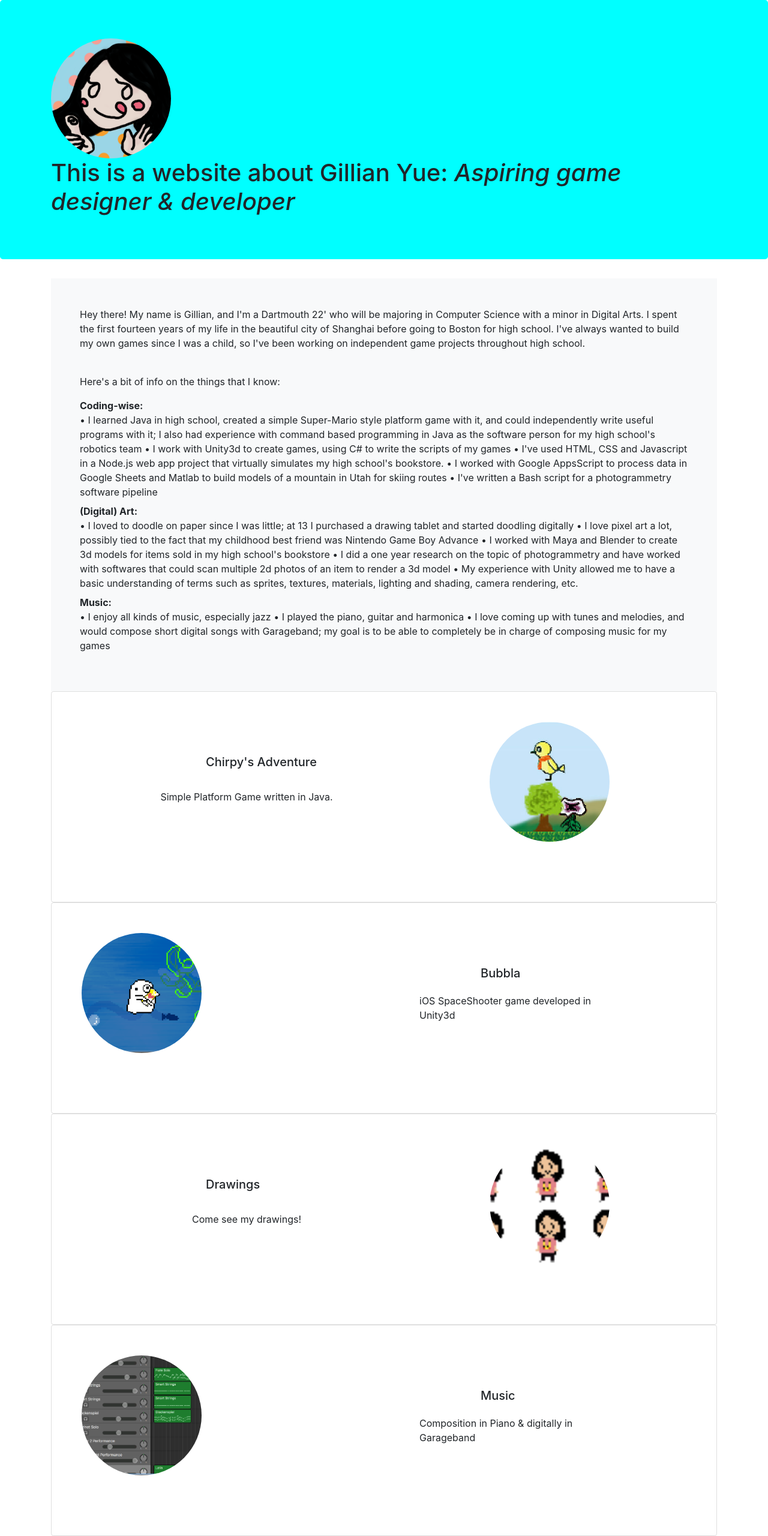
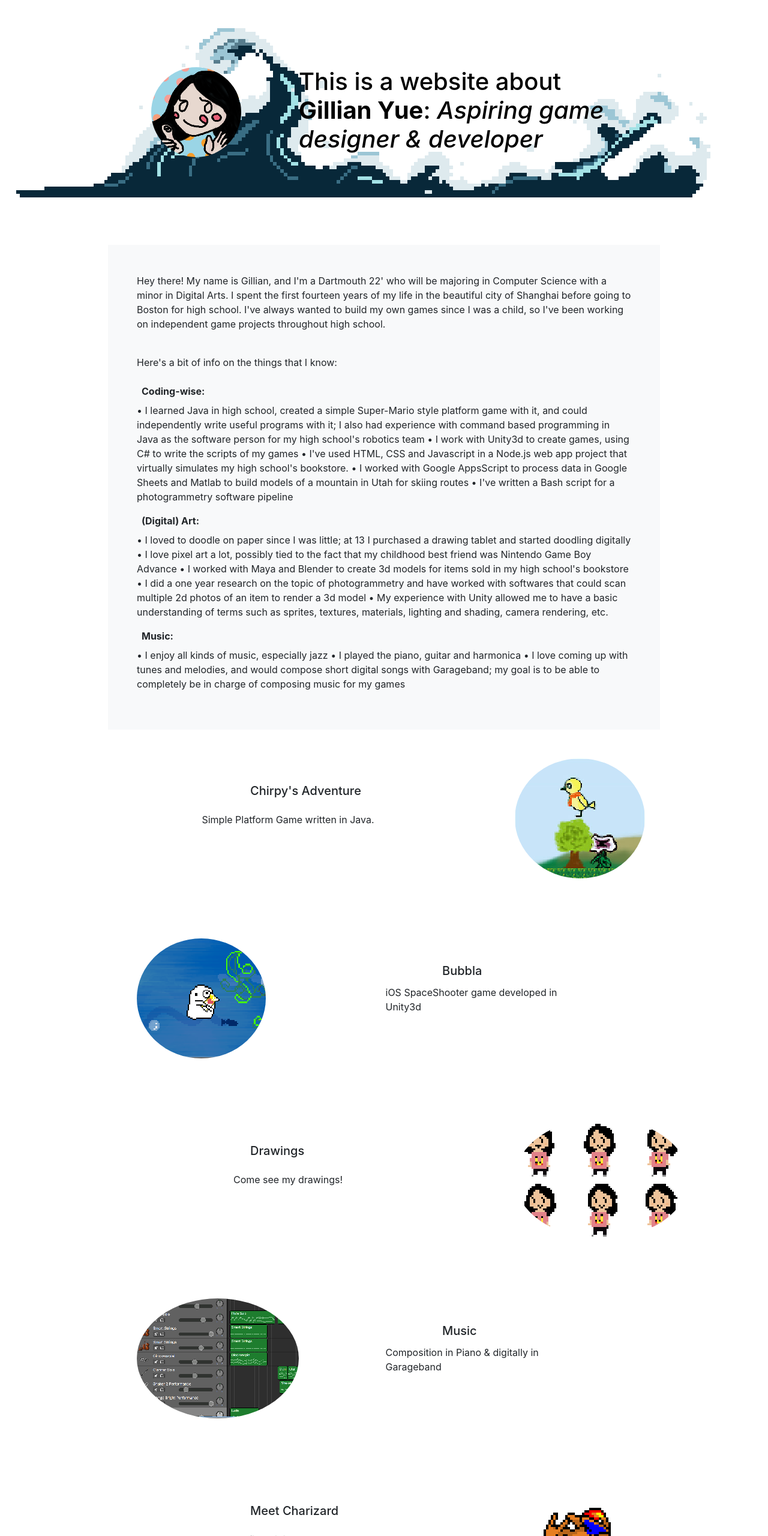
Before and after one commit to GillianYue/gyue.me, a plain HTML site: page index.html in a window 1280 px wide. Shown: the top 2560 px of the page at 60% size. Drawn offline with nearby package versions, Linux system fonts and the light colour scheme.

Commit message:
lots of changes
compared to last commit

```diff
--- a/index.html
+++ b/index.html
@@ -14,16 +14,31 @@
   </head>
 
   <body>
-    <div class="jumbotron">
+    <div class="jumbotron" style="background-color: rgba(165,234,255,0.2);
+    background: url(./assets/img/waves.png) no-repeat;
+    background-size: contain;
+    image-rendering: -moz-crisp-edges;
+  image-rendering: -webkit-crisp-edges;
+  image-rendering: pixelated;
+  image-rendering: crisp-edges;
+  background-position: 20% 70%">
     <header class="container">
+      <div class="row" style="">
+      <div class="col-md-4 p-5">
     <img src="./assets/img/profile.png" class="img-fluid rounded-circle" alt="Responsive image"
-    style="height: 200px; width: 200px">
-    <h1>This is a website about Gillian Yue:
+    style="height: 150px; width: 150px; float: right">
+  </div>
+  <div class="col-7 p-5" style="color: black">
+    <h1>This is a website about <br/> <b>Gillian Yue</b>:
     <i>Aspiring game designer & developer</i></h1>
+  </div>
+</div>
   </header>
 </div>
 
   <section class="container bg-transparent"> <!-- texts of about me -->
+    <div class="row">
+      <div class="col-10" style="margin: auto">
     <div class="bg-light px-5 pt-5 pb-3">
     <p>Hey there! My name is Gillian, and I'm a
       Dartmouth 22' who will be majoring in Computer
@@ -38,7 +53,7 @@
       <p>
         Here's a bit of info on the things that I know:
         <dl>
-        <dt>Coding-wise:</dt>
+        <dt class="p-2">Coding-wise:</dt>
         <dd>
         	•	I learned Java in high school, created a simple Super-Mario style platform game with it, and could independently write useful programs with it; I also had experience with command based programming in Java as the software person for my high school's robotics team
         	•	I work with Unity3d to create games, using C# to write the scripts of my games
@@ -46,7 +61,7 @@
         	•	I worked with Google AppsScript to process data in Google Sheets and Matlab to build models of a mountain in Utah for skiing routes
         	•	I've written a Bash script for a photogrammetry software pipeline
         </dd>
-        <dt>(Digital) Art:</dt>
+        <dt class="p-2">(Digital) Art:</dt>
         <dd>
         	•	I loved to doodle on paper since I was little; at 13 I purchased a drawing tablet and started doodling digitally
         	•	I love pixel art a lot, possibly tied to the fact that my childhood best friend was Nintendo Game Boy Advance
@@ -55,7 +70,7 @@
         	•	My experience with Unity allowed me to have a basic understanding of terms such as sprites, textures, materials, lighting and shading, camera rendering, etc.
         </dd>
 
-        <dt>Music:</dt>
+        <dt class="p-2">Music:</dt>
         <dd>
         	•	I enjoy all kinds of music, especially jazz
         	•	I played the piano, guitar and harmonica
@@ -64,11 +79,15 @@
         </dl>
       </p>
     </div>
+  </div>
+  </div>
    </section>
 
-<section class="container" id="portfolio"> <!-- projects with links -->
+<section class="container " id="portfolio"> <!-- projects with links -->
+  <div class="row">
+    <div class="col-10" style="margin: auto">
 
-  <div class="card bg-transparent text-black">
+  <div class="bg-transparent text-black">
     <div class="row">
 
     <div class="col">
@@ -82,22 +101,30 @@
 
     <div class="col">
     <img src="./assets/img/chirpy.jpg"
-    class="img-fluid rounded-circle"
+    class="img-fluid rounded-circle m-5"
     alt="Responsive image"
-    onclick="playAnim(0)">
+    onclick="playAnim(0)"
+    style="image-rendering: -moz-crisp-edges;
+  image-rendering: -webkit-crisp-edges;
+  image-rendering: pixelated;
+  image-rendering: crisp-edges;">
   </img>
   </div>
 
   </div>
   </div>
 
-  <div class="card bg-transparent text-black">
+  <div class="bg-transparent text-black">
     <div class="row">
       <div class="col">
         <img src="./assets/img/bubbla.png"
-        class="img-fluid rounded-circle"
+        class="img-fluid rounded-circle m-5"
         alt="Responsive image"
-        onclick="playAnim(1)">
+        onclick="playAnim(1)"
+        style="image-rendering: -moz-crisp-edges;
+      image-rendering: -webkit-crisp-edges;
+      image-rendering: pixelated;
+      image-rendering: crisp-edges;">
       </img>
          </div>
         <div class="col">
@@ -111,7 +138,7 @@
   </div>
   </div>
 
-   <div class="card bg-transparent text-black">
+   <div class="bg-transparent text-black">
      <div class="row">
 
      <div class="col">
@@ -125,22 +152,30 @@
 
      <div class="col">
      <img src="./assets/img/Sprite-Gillian.png"
-     class="img-fluid rounded-circle"
+     class="img-fluid rounded-circle m-5"
      alt="Responsive image"
-     onclick="playAnim(2)">
+     onclick="playAnim(2)"
+     style="image-rendering: -moz-crisp-edges;
+   image-rendering: -webkit-crisp-edges;
+   image-rendering: pixelated;
+   image-rendering: crisp-edges;">
    </img>
    </div>
 
    </div>
    </div>
 
-   <div class="card bg-transparent text-black">
+   <div class="bg-transparent text-black">
      <div class="row">
        <div class="col">
          <img src="./assets/img/Garageband.png"
-         class="img-fluid rounded-circle"
+         class="img-fluid rounded-circle m-5"
          alt="Responsive image"
-         onclick="playAnim(3)">
+         onclick="playAnim(3)"
+         style="image-rendering: -moz-crisp-edges;
+       image-rendering: -webkit-crisp-edges;
+       image-rendering: pixelated;
+       image-rendering: crisp-edges;">
        </img>
           </div>
          <div class="col">
@@ -154,7 +189,7 @@
    </div>
    </div>
 
-   <div class="card bg-transparent text-black">
+   <div class="bg-transparent text-black">
      <div class="row">
 
      <div class="col">
@@ -168,15 +203,21 @@
 
      <div class="col">
      <img src="./assets/img/charizard.png"
-     class="img-fluid rounded-circle"
+     class="img-fluid rounded-circle m-5"
      alt="Responsive image"
-     onclick="playAnim(4)">
+     onclick="playAnim(4)"
+     style="image-rendering: -moz-crisp-edges;
+   image-rendering: -webkit-crisp-edges;
+   image-rendering: pixelated;
+   image-rendering: crisp-edges;">
    </img>
    </div>
 
    </div>
    </div>
 
+ </div>
+ </div>
       </section>
 
 <!-- -->
--- a/main.css
+++ b/main.css
@@ -1,8 +1,13 @@
 #portfolio img {
   object-fit: cover;
-  height: 200px; width: 200px;
-  margin-top: 50px;
-  margin-left: 50px;
+  height: 200px; width: 200px
+  opacity: 0.5
+}
+
+#portfolio img:hover {
+  object-fit: cover;
+  height: 210px; width: 210px
+  opacity: 1.0;
 }
 
 #portfolio h5{
@@ -18,8 +23,12 @@
     transform: translate(-50%, -50%);
 }
 
+#portfolio.row{
+  border-style: none
+}
+
 .jumbotron {
-  background-color: cyan;
+  background-color: rgba(165,234,255,0.3);
 }
 
 @keyframes bgFadeIn{
```
Also changed, not shown: assets/img/waves.png (added).
